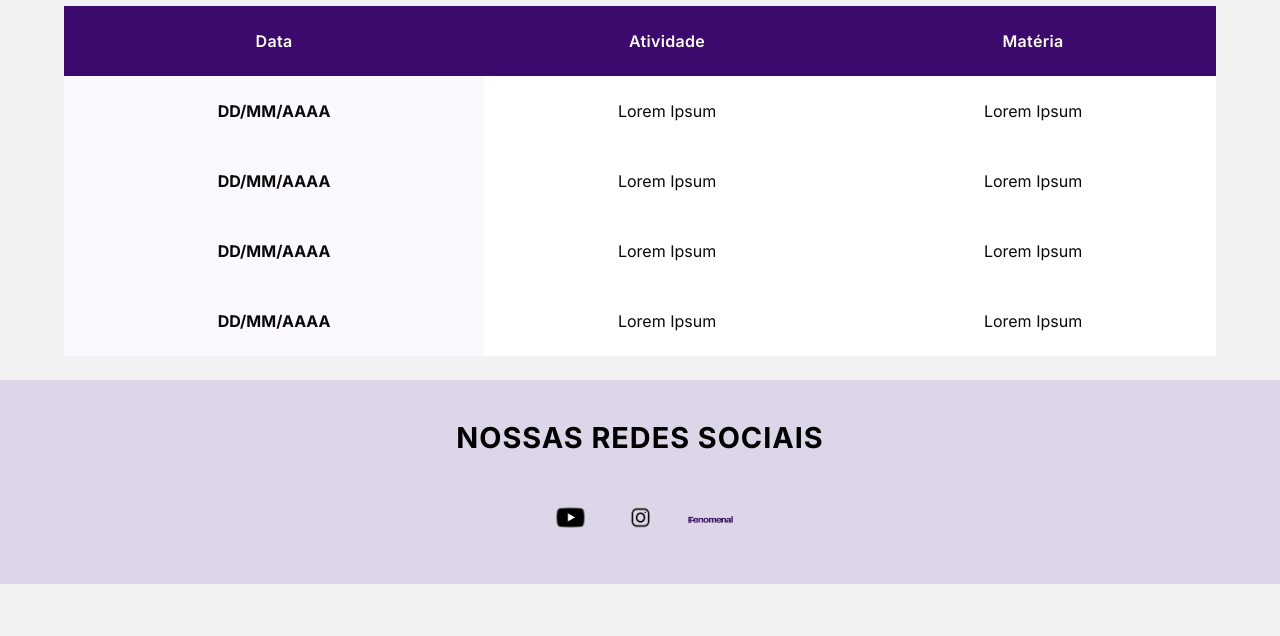
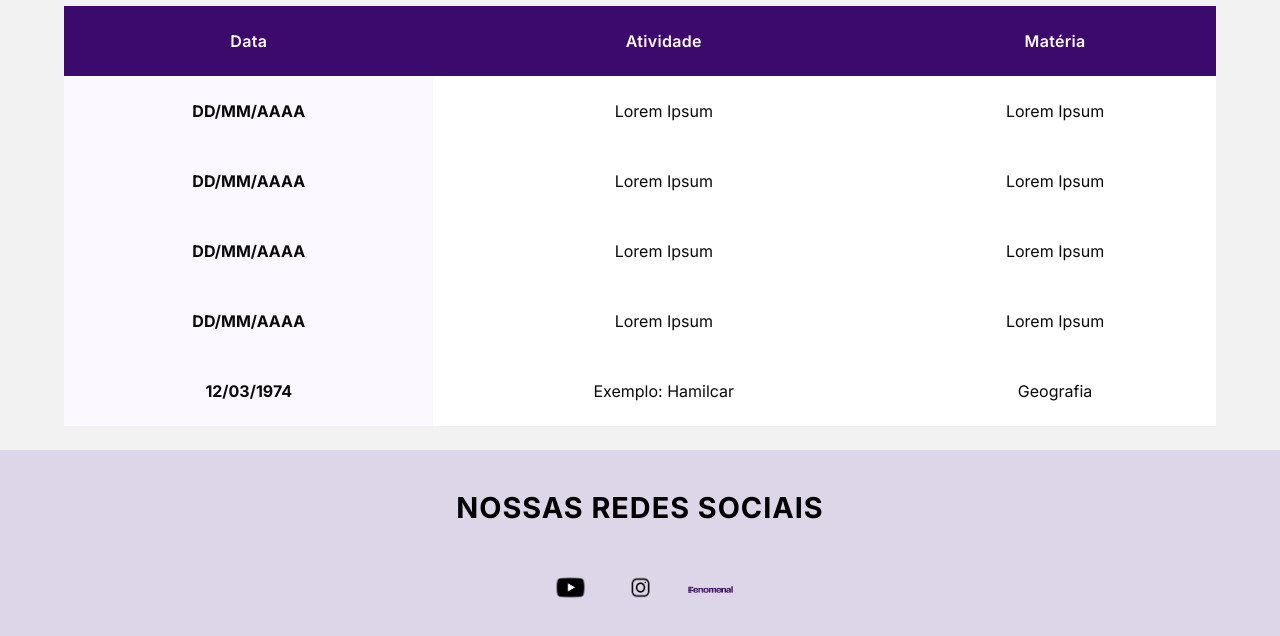
Before and after one commit to IsaqueIFBA/PPA, a plain HTML site: page agenda.html in a window 1280 px wide. Shown: the part 1061-1697 px from the top of the page. Before the commit the page ends 1645 px from the top, so only its background shows below. Drawn offline with Linux system fonts and the light colour scheme.

Commit message:
agenda07/03/26-2

```diff
--- a/agenda.html
+++ b/agenda.html
@@ -82,6 +82,11 @@
                         <td>Lorem Ipsum</td>
                         <td>Lorem Ipsum</td>
                     </tr>
+                    <tr>
+                        <td>12/03/1974</td>
+                        <td>Exemplo: Hamilcar</td>
+                        <td>Geografia</td>
+                    </tr>
 
                 </tbody>
             </table>
```
